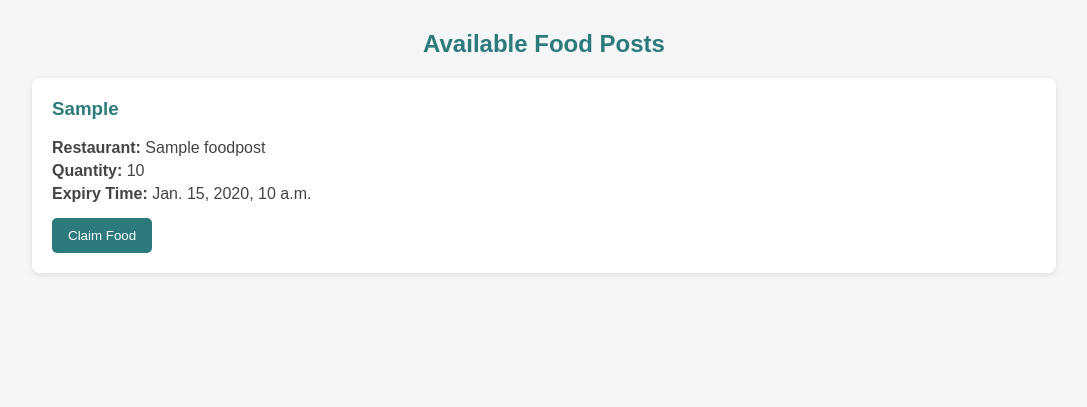
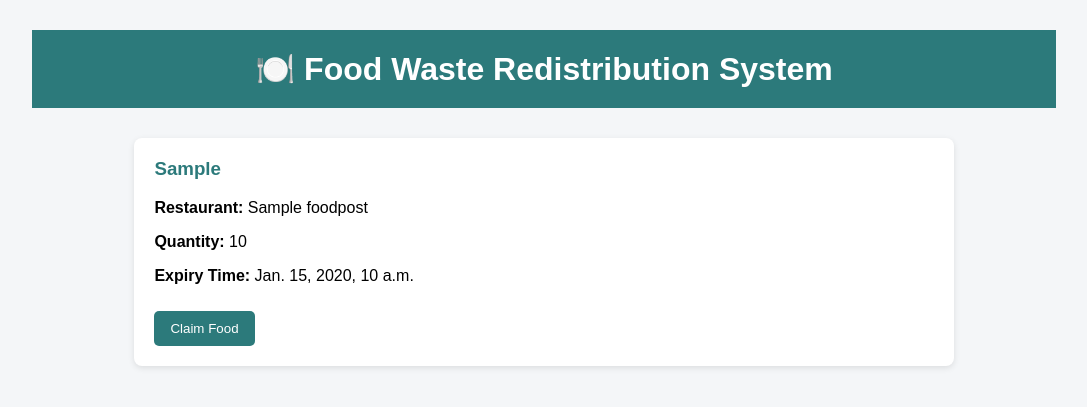
Before and after one commit to kalpanachauhann/Food-Waste-Redistribution-System, a Django app: template core/templates/core/home.html in a window 1280 px wide. Shown: the part 89-496 px from the top of the page, without its empty margins (96-1183 px from the left). Run offline with Django 5.2, Linux system fonts and the light colour scheme; the template is opened without the code that fills it: values that come from a table or form of the project are taken from there, others are empty; tables that the repository leaves empty hold one stand-in row (values such as "Sample post").

```diff
--- a/core/templates/core/home.html
+++ b/core/templates/core/home.html
@@ -2,38 +2,47 @@
 
 {% block content %}
 
-<h2>Available Food Posts</h2>
+<h1 style="
+    text-align:center;
+    background-color:#2c7a7b;
+    color:white;
+    padding:20px;
+">
+    🍽️ Food Waste Redistribution System
+</h1>
 
 {% if messages %}
     {% for message in messages %}
         <div style="
-            background-color: #d4edda;
-            color: #155724;
-            padding: 10px;
-            text-align: center;
-            margin-bottom: 15px;
-            border-radius: 5px;">
+            background-color:#d4edda;
+            color:#155724;
+            padding:10px;
+            text-align:center;
+            margin:10px auto;
+            width:80%;
+            border-radius:5px;
+        ">
             {{ message }}
         </div>
     {% endfor %}
 {% endif %}
 
-{% if food_posts %}
+<div class="container">
     {% for food in food_posts %}
         <div class="card">
             <h3>{{ food.food_item }}</h3>
-            <p class="info"><strong>Restaurant:</strong> {{ food.restaurant_name }}</p>
-            <p class="info"><strong>Quantity:</strong> {{ food.quantity }}</p>
-            <p class="info"><strong>Expiry Time:</strong> {{ food.expiry_time }}</p>
+            <p><strong>Restaurant:</strong> {{ food.restaurant_name }}</p>
+            <p><strong>Quantity:</strong> {{ food.quantity }}</p>
+            <p><strong>Expiry Time:</strong> {{ food.expiry_time }}</p>
 
             <form action="{% url 'claim_food' food.id %}" method="post">
                 {% csrf_token %}
                 <button class="claim-btn" type="submit">Claim Food</button>
             </form>
         </div>
+    {% empty %}
+        <p>No food available right now 🍃</p>
     {% endfor %}
-{% else %}
-    <p class="empty">No food available right now 🍃</p>
-{% endif %}
+</div>
 
 {% endblock %}
```
